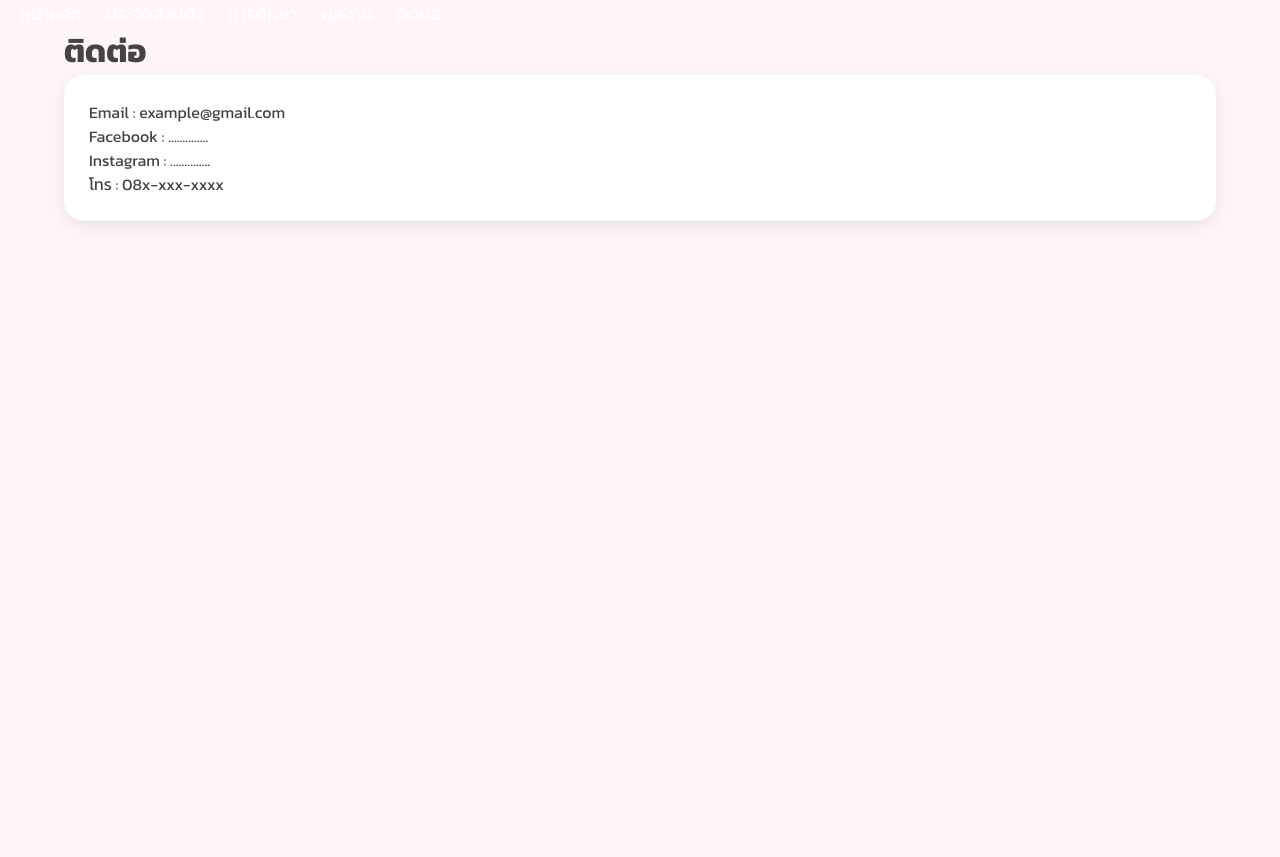
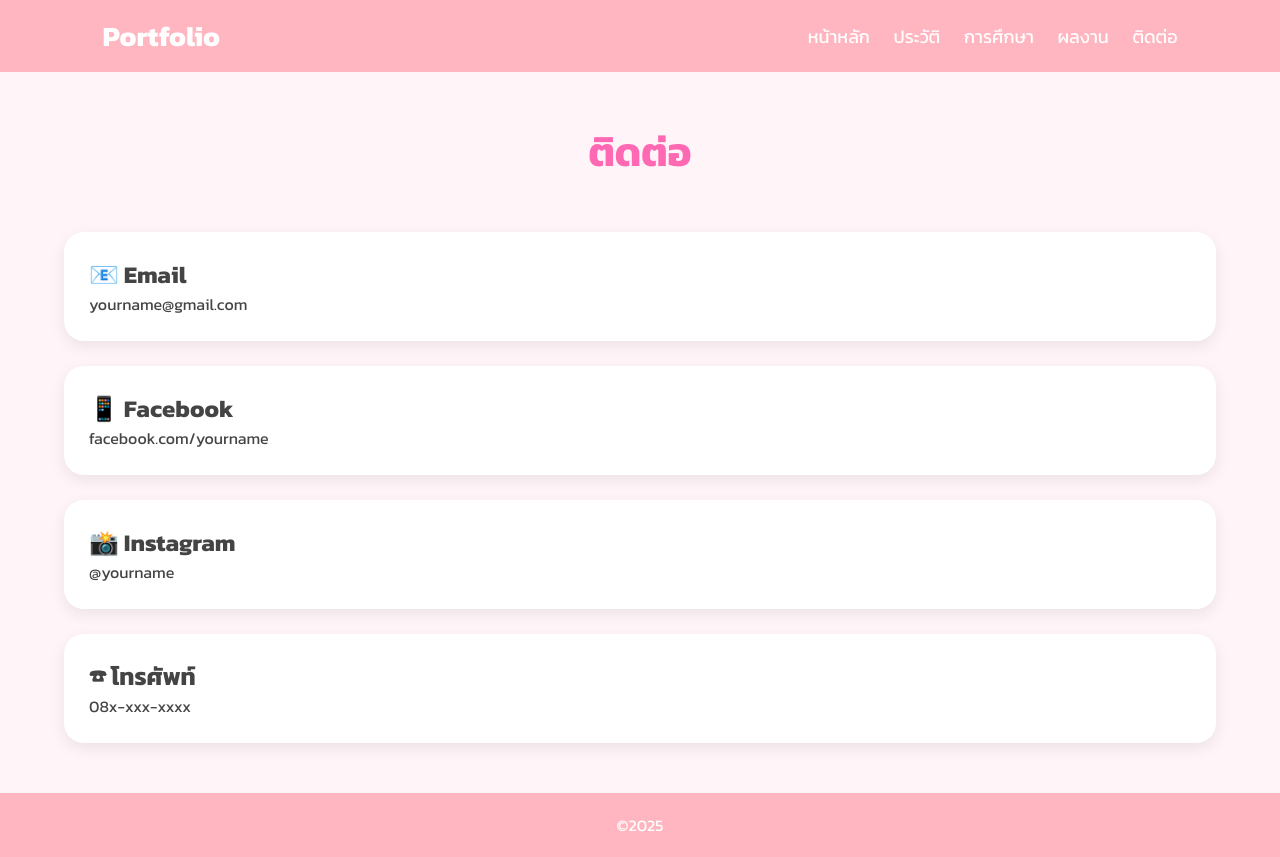
Before and after one commit to 14597-Smile/portfolio1.2, a plain HTML site: page contact.html in a window 1280 px wide. Before the commit the page ends 800 px from the top, so only its background shows below. Drawn offline with Linux system fonts and the light colour scheme; files that its build step writes are made by us from their sources.

Commit message:
Update contact.html

```diff
--- a/contact.html
+++ b/contact.html
@@ -1,38 +1,84 @@
 <!DOCTYPE html>
 <html lang="th">
+
 <head>
+
 <meta charset="UTF-8">
+
+<meta name="viewport" content="width=device-width, initial-scale=1.0">
+
 <title>ติดต่อ</title>
-<link rel="stylesheet" href="style.css">
+
+<link rel="stylesheet" href="css/style.css">
+
 </head>
 
 <body>
 
+<header>
+
+<div class="logo">Portfolio</div>
+
 <nav>
+
 <a href="index.html">หน้าหลัก</a>
-<a href="profile.html">ประวัติส่วนตัว</a>
+<a href="profile.html">ประวัติ</a>
 <a href="education.html">การศึกษา</a>
 <a href="work.html">ผลงาน</a>
 <a href="contact.html">ติดต่อ</a>
+
 </nav>
+
+</header>
+
+<h1 class="title">
+
+ติดต่อ
+
+</h1>
 
 <div class="container">
 
-<h1>ติดต่อ</h1>
+<div class="card">
+
+<h2>📧 Email</h2>
+
+<p>yourname@gmail.com</p>
+
+</div>
 
 <div class="card">
 
-<p>Email : example@gmail.com</p>
+<h2>📱 Facebook</h2>
 
-<p>Facebook : ..............</p>
+<p>facebook.com/yourname</p>
 
-<p>Instagram : ..............</p>
+</div>
 
-<p>โทร : 08x-xxx-xxxx</p>
+<div class="card">
+
+<h2>📸 Instagram</h2>
+
+<p>@yourname</p>
+
+</div>
+
+<div class="card">
+
+<h2>☎ โทรศัพท์</h2>
+
+<p>08x-xxx-xxxx</p>
 
 </div>
 
 </div>
 
+<footer>
+
+©2025
+
+</footer>
+
 </body>
+
 </html>
```
